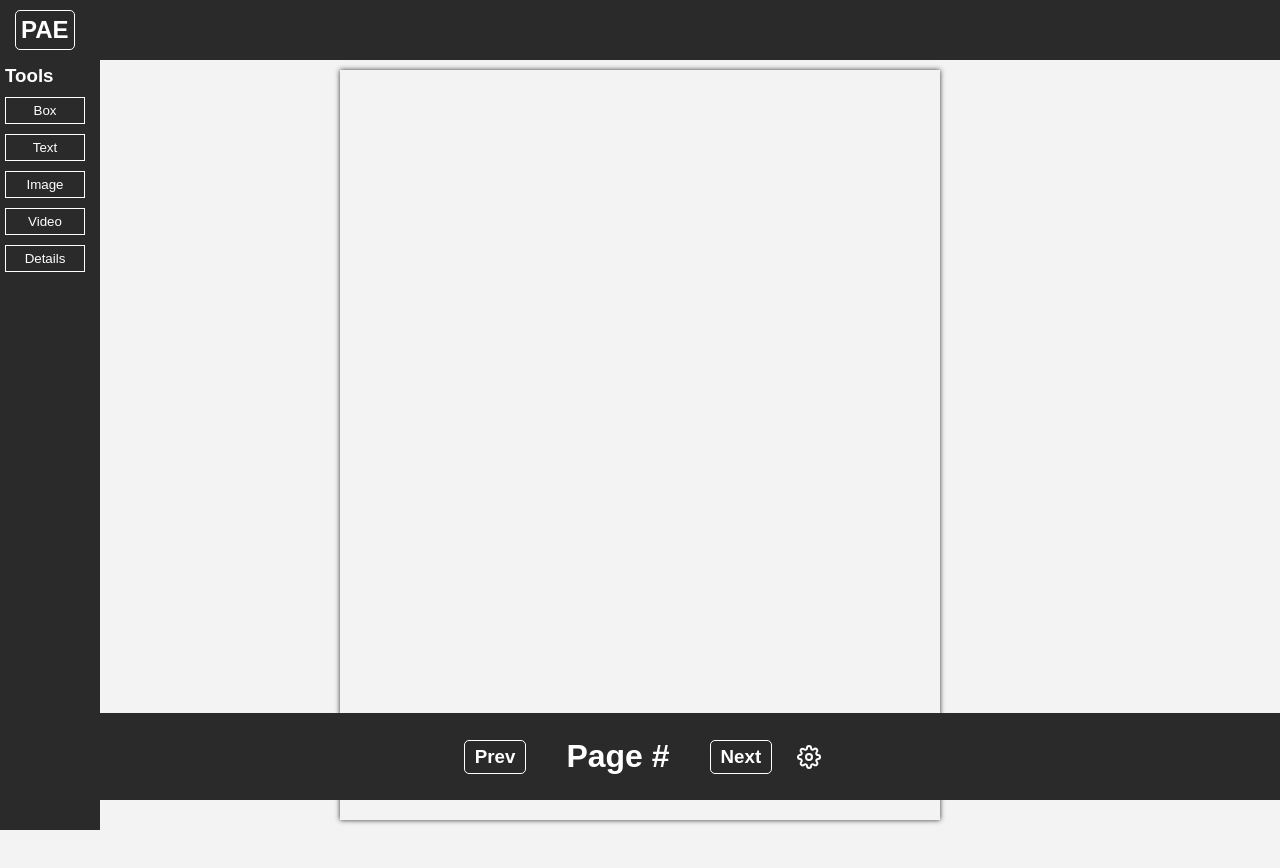
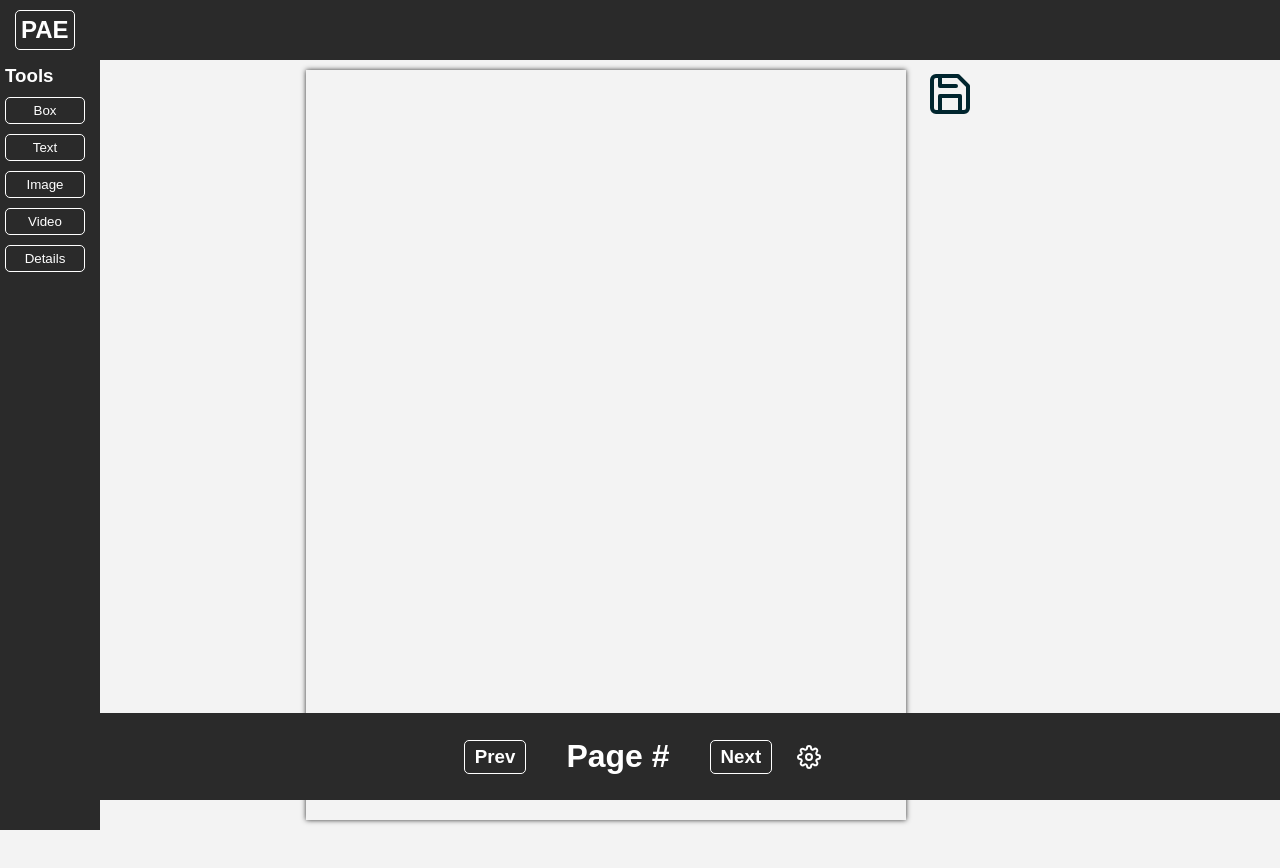
Before and after one commit to cv-bit/new-work-pae, a React (Create React App) app: page /reader in a window 1280 px wide. Shown: the top 868 px of the page. Built offline with nearby package versions, Linux system fonts and the light colour scheme.

Commit message:
update author tool

```diff
--- a/src/components/buttons/Tool.styled.js
+++ b/src/components/buttons/Tool.styled.js
@@ -7,5 +7,6 @@ export const Tool = styled.button`
     padding: 5px;
     margin: 5px;
     border: 1px solid #fff;
+    border-radius: 5px;
     cursor: pointer;
 `
--- a/src/components/footer/Footer.js
+++ b/src/components/footer/Footer.js
@@ -2,12 +2,25 @@ import { StyledFooter } from "./Footer.styled";
 import {FiSettings} from 'react-icons/fi'
 
 export default function Footer() {
+
+    const handleSettings = () => {
+        console.log('display settings')
+    }
+
+    const handlePrev = () => {
+        console.log('previous page')
+    }
+
+    const handleNext = () => {
+        console.log('next page')
+    }
+
     return (
         <StyledFooter>
-            <h3>Prev</h3>
+            <h3 onClick={() => handlePrev()}>Prev</h3>
             <h1>Page # </h1>
-            <h3>Next</h3>
-            <FiSettings style={{color: "#fff", fontSize: '1.5rem', cursor: 'pointer', margin: '0 10px'}} />
+            <h3 onClick={() => handleNext()}>Next</h3>
+            <FiSettings onClick={() => handleSettings()} style={{color: "#fff", fontSize: '1.5rem', cursor: 'pointer', margin: '0 10px'}} />
         </StyledFooter>
     )
 }
--- a/src/components/reader/Reader.js
+++ b/src/components/reader/Reader.js
@@ -1,10 +1,15 @@
 import { StyledReader } from "./Reader.styled";
 import Page from "./readercomponents/Page";
 import SideMenu from "./readercomponents/SideMenu";
+import { FiSave } from "react-icons/fi";
 
 export default function Reader() {
 
     const Pages = [1]
+
+    const handleSave = () => {
+        console.log('save')
+    }
 
     return (
         <StyledReader>
@@ -14,6 +19,7 @@ export default function Reader() {
                     <Page key={index}/>
                 )
             })}
+            <FiSave onClick={() => handleSave()} style={{fontSize: '3rem', margin: '10px', cursor: 'pointer'}} />
         </StyledReader>
     )
 }
--- a/src/components/reader/Reader.styled.js
+++ b/src/components/reader/Reader.styled.js
@@ -8,6 +8,5 @@ export const StyledReader = styled.div`
     display: flex;
     flex-wrap: wrap;
     justify-content: center;
-    align-items: center;
     position: relative;
 `
```
Also changed, not shown: src/components/reader/readercomponents/SideMenu.js (+4 -4 lines).
